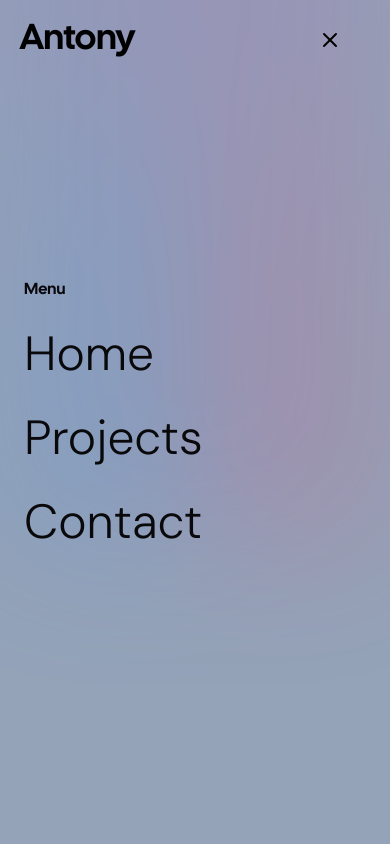
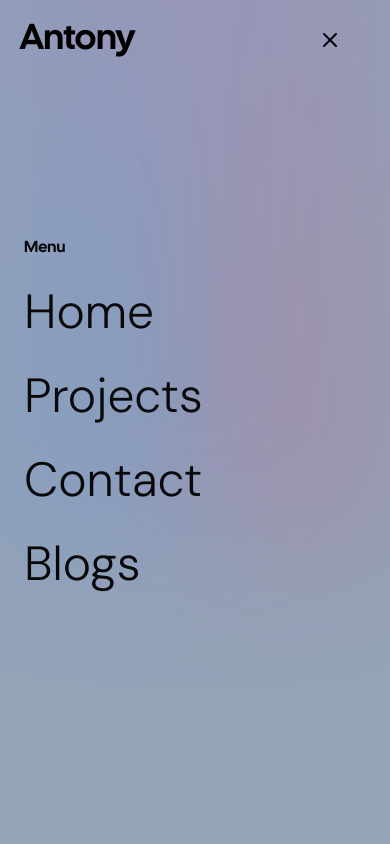
Before and after one commit to AntonyJudeShaman/Portfolio-3.0, a Next.js app: page /confirm-subscription in a window 390 px wide. Both pictures are taken after a click on the button "open menu". Shown: the top 844 px of the page. Built offline with nearby package versions, Linux system fonts and the light colour scheme; a web font is replaced by a local one.

Commit message:
refactor achievements

```diff
--- a/components/mobile-nav.tsx
+++ b/components/mobile-nav.tsx
@@ -34,6 +34,7 @@ export function MobileNav({ items, children }: MobileNavProps) {
             <ModeToggle />
           </div>
           {items.map((item, index) => (
+            <>
               <Link
                 key={index}
                 aria-label="navbar items"
@@ -45,7 +46,17 @@ export function MobileNav({ items, children }: MobileNavProps) {
               >
                 {item.title}
               </Link>
-          ))}
+            </>
+          ))}{" "}
+          <Link
+            aria-label="navbar items"
+            href="https://blogs.antonyjudeshaman.vercel.app"
+            className={cn(
+              "flex w-full items-end z-80 text-5xl mb-5 rounded-md p-2 dmsans hover:underline"
+            )}
+          >
+            Blogs
+          </Link>
         </nav>
         {children}
       </div>
```
Lines whose indentation alone changed are shown as unchanged.
